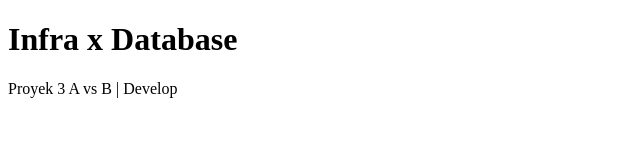
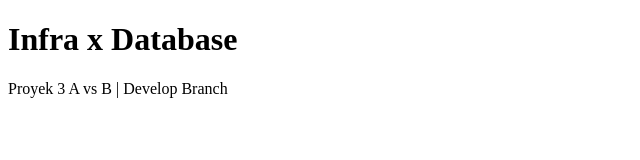
Before and after one commit to ardinur03/go-infra-cicd, a plain HTML site: page static/index.html in a window 1280 px wide. Shown: the full height of the page, 0-640 px from the left. Drawn offline with Linux system fonts and the light colour scheme.

Commit message:
Update index.html

```diff
--- a/static/index.html
+++ b/static/index.html
@@ -5,7 +5,7 @@
 </head>
 <body>
     <h1>Infra x Database</h1>
-    <p>Proyek 3 A vs B | Develop</p>
+    <p>Proyek 3 A vs B | Develop Branch</p>
 </body>
 
 </html>
```
